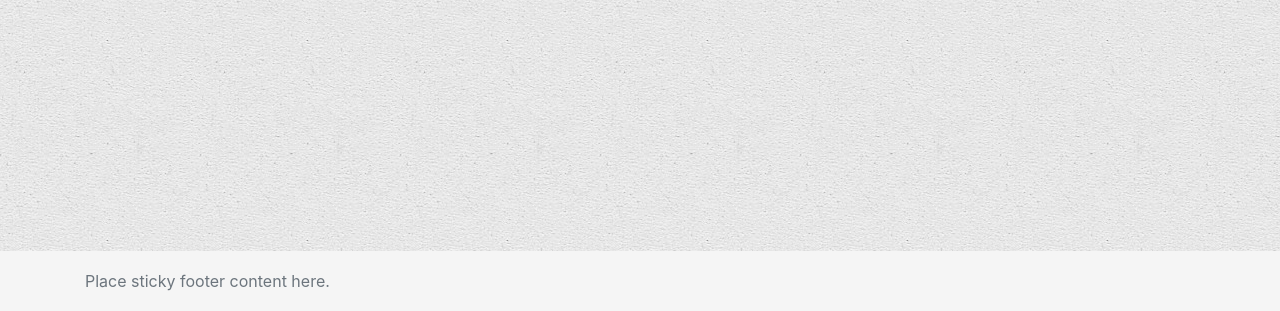
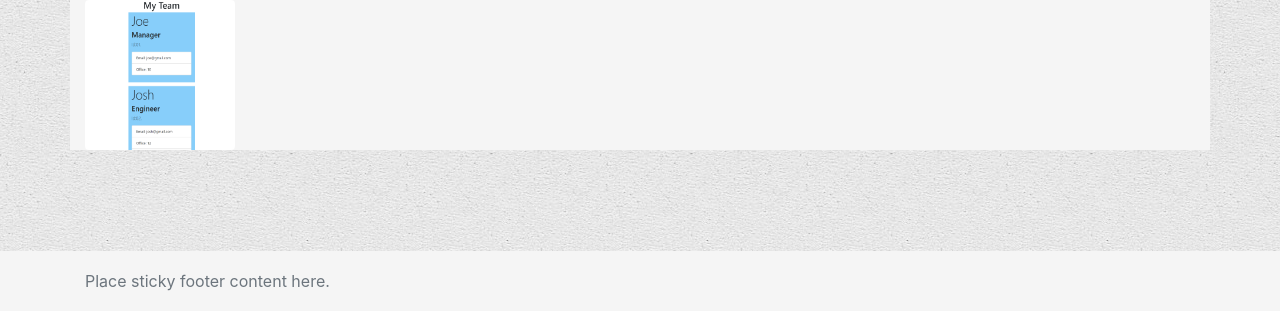
Before and after one commit to adriansap/HW-Unit-2, a plain HTML site: page portfolio.html in a window 1280 px wide. Shown: the part 489-800 px from the top of the page. Drawn offline with nearby package versions, Linux system fonts and the light colour scheme.

Commit message:
added profile generator to portfolio

```diff
--- a/portfolio.html
+++ b/portfolio.html
@@ -91,11 +91,19 @@
         </div>
 
         <div class="row">
-            <!--row3-->
+            <p></p>
+        </div>
+        <div class="row">
+            <!-- row3 -->
+
+            <div class="col-md-4">
+                <a href="#">
+                    <img src="./Capture-Profile-generator.PNG" width="150px" height="150px" class="rounded float-left"
+                        alt="...">
+                </a>
+            </div>
+
             <!-- <div class="col-md-4">
-                <img src="http://www.placehold.it/100x100" class="rounded float-left" alt="...">
-            </div>
-            <div class="col-md-4">
                 <img src="http://www.placehold.it/100x100" class="rounded float-left" alt="...">
             </div>
             <div class="col-md-4">
```
Also changed, not shown: Capture-Profile-generator.PNG (added).
